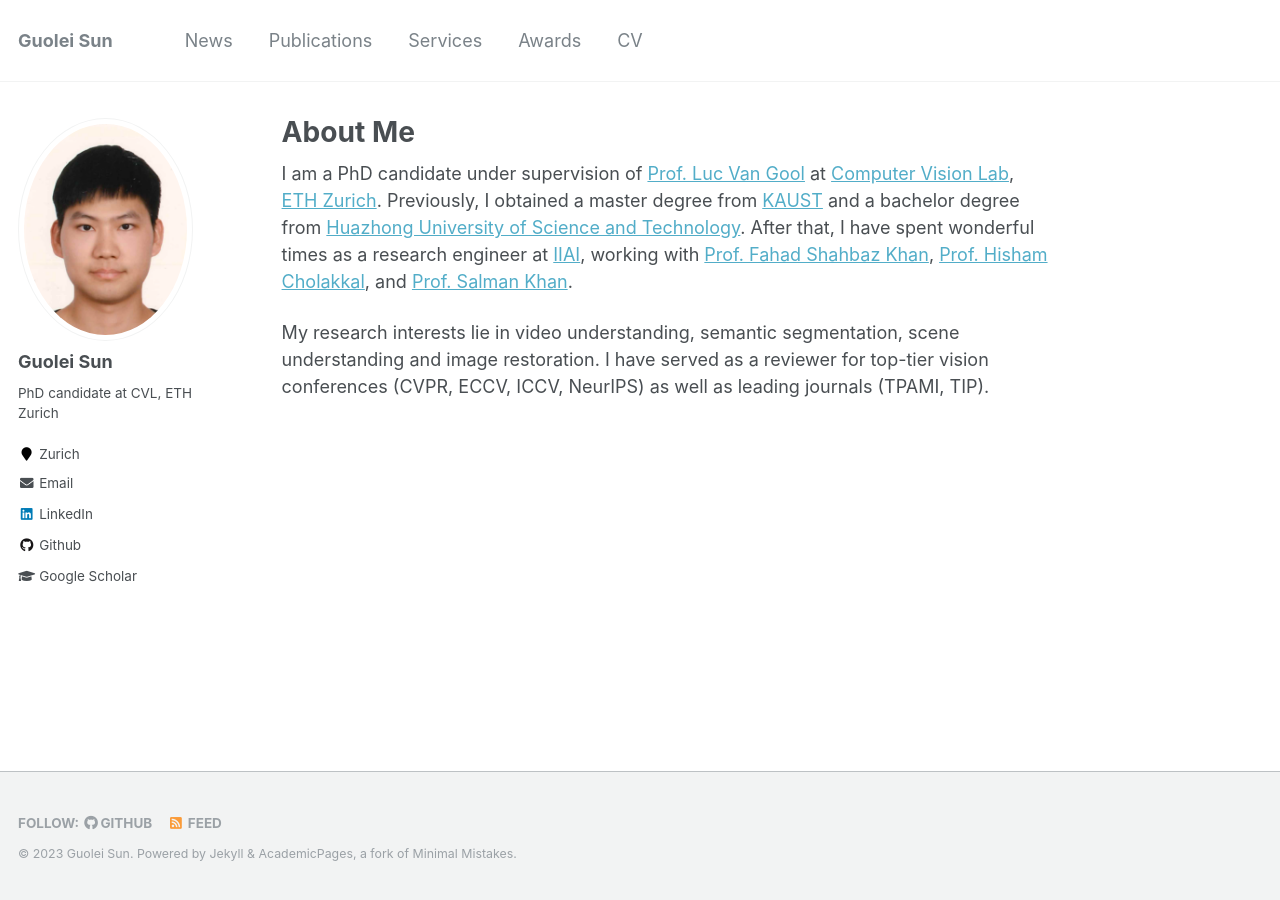
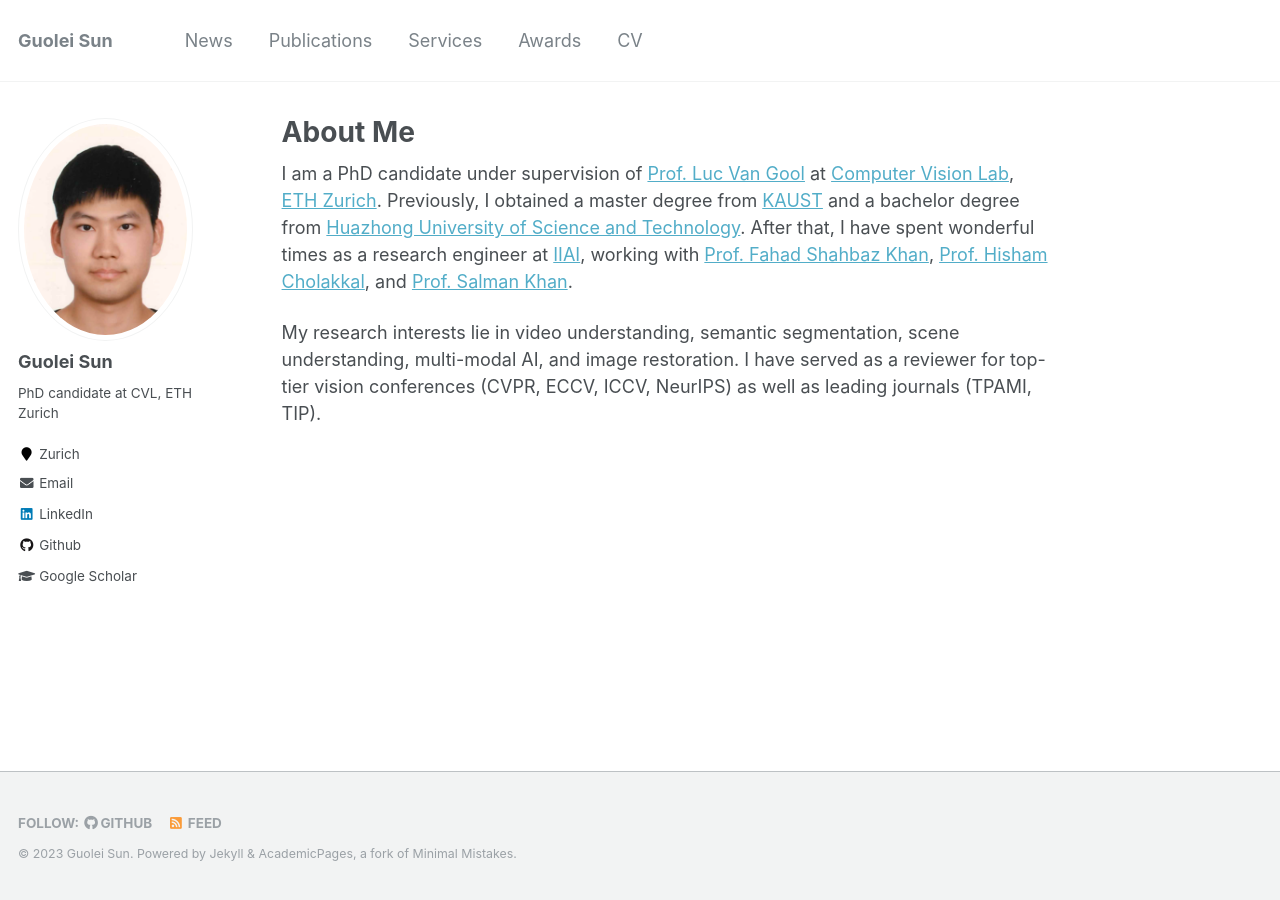
Before and after one commit to GuoleiSun/GuoleiSun.github.io, a Jekyll site: the page built from _pages/about.md, in a window 1280 px wide. Built offline with Jekyll 4.4.1, drawn with Linux system fonts in a browser that asks for light colours.

Commit message:
Update about.md

```diff
--- a/_pages/about.md
+++ b/_pages/about.md
@@ -10,4 +10,4 @@
 
 I am a PhD candidate under supervision of [Prof. Luc Van Gool](https://vision.ee.ethz.ch/people-details.OTAyMzM=.TGlzdC8zMjQ4LC0xOTcxNDY1MTc4.html) at [Computer Vision Lab](https://vision.ee.ethz.ch/), [ETH Zurich](https://ethz.ch/en.html). Previously, I obtained a master degree from [KAUST](https://www.kaust.edu.sa/en) and a bachelor degree from [Huazhong University of Science and Technology](https://www.hust.edu.cn). After that, I have spent wonderful times as a research engineer at [IIAI](http://www.inceptioniai.org), working with [Prof. Fahad Shahbaz Khan](https://sites.google.com/view/fahadkhans/home), [Prof. Hisham Cholakkal](href="https://mbzuai-cv-lab.netlify.app/author/dr.-hisham-cholakkal/), and [Prof. Salman Khan](https://salman-h-khan.github.io).
 
-My research interests lie in video understanding, semantic segmentation, scene understanding and image restoration. I have served as a reviewer for top-tier vision conferences (CVPR, ECCV, ICCV, NeurIPS) as well as leading journals (TPAMI, TIP).
+My research interests lie in video understanding, semantic segmentation, scene understanding, multi-modal AI, and image restoration. I have served as a reviewer for top-tier vision conferences (CVPR, ECCV, ICCV, NeurIPS) as well as leading journals (TPAMI, TIP).
```
